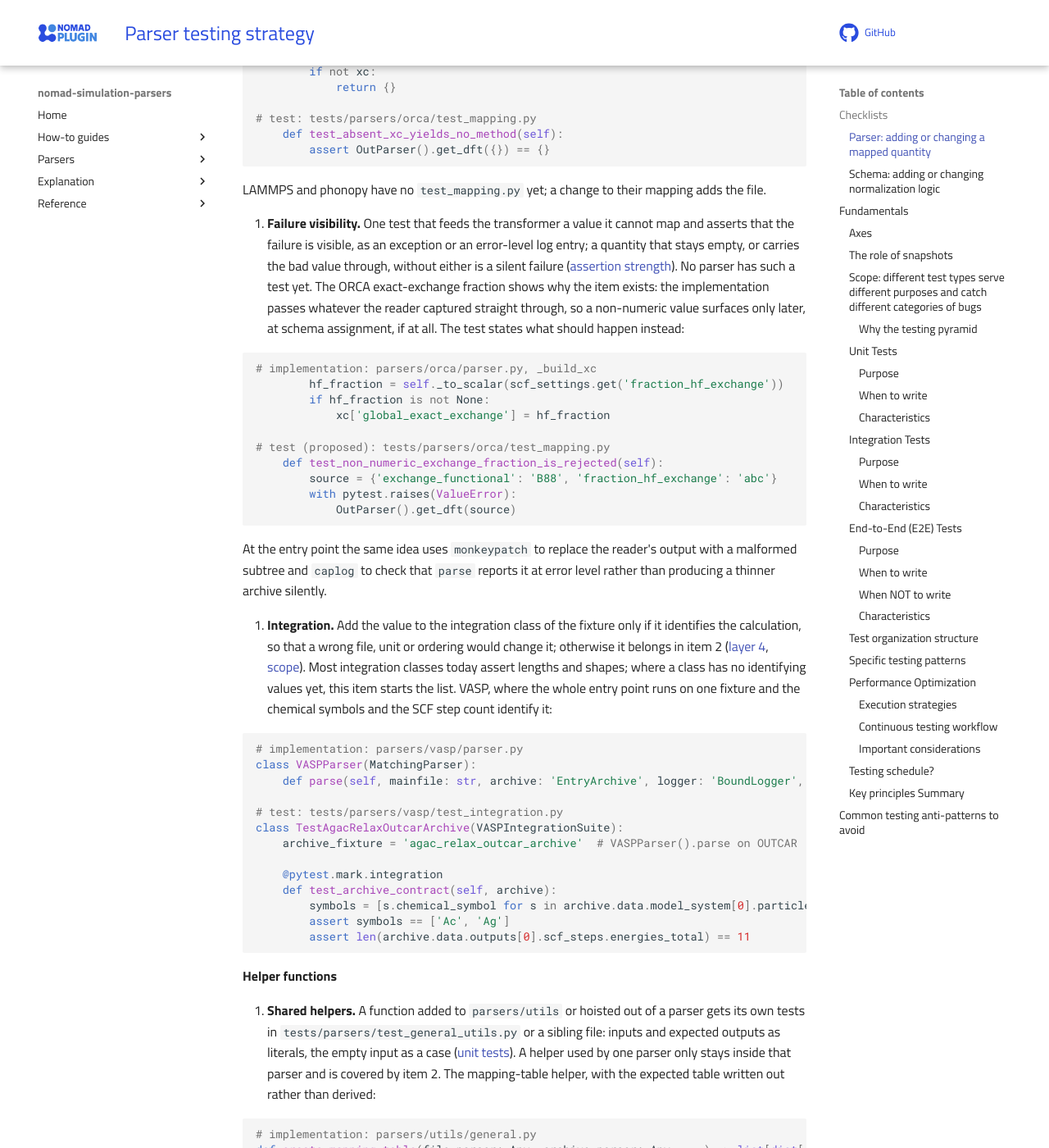
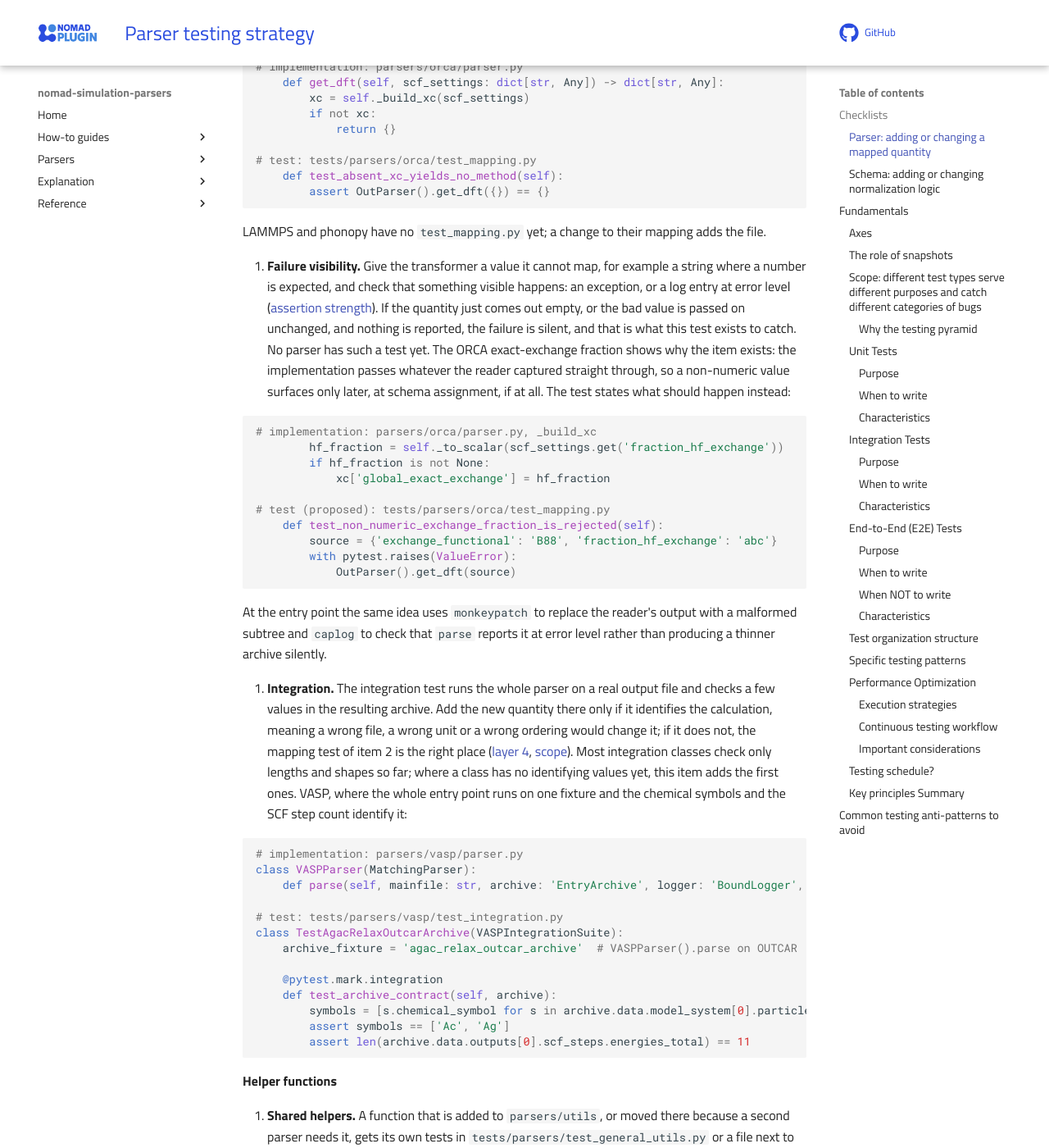
Before and after one commit to FAIRmat-NFDI/nomad-parser-plugins-simulation, an MkDocs documentation site: the page built from docs/parser_testing_strategy.md, in a window 1280 px wide and 1400 px high, scrolled down 1765 px. Shown: the whole window at 82% size. Built offline with MkDocs 1.6.1 and Material for MkDocs 9.7.7, drawn with Linux system fonts in a browser that asks for light colours; comment, search, counter and statistics services are not loaded; some of the changed text lies outside the part shown.

Commit message:
docs: say the checklist items in plain words

`````diff
--- a/docs/parser_testing_strategy.md
+++ b/docs/parser_testing_strategy.md
@@ -8,7 +8,7 @@
 
 **Text processing**
 
-1. **Extraction.** One inline fragment per source block the quantity comes from, in `test_reader.py`, asserting that the regex pulls the right value out of the text ([layer 2](how_to/test_parsers.md#layer-2-source-extraction)). This tests extraction only: the fragment is written into `tmp_path`, the lowest-level reader runs on it, and the result is the reader's own dictionary, compared with literals read off the fragment. No schema is involved; whether the value ends up in the right schema field is the question of item 4, which inspects the archive after the whole parser has run. ORCA:
+1. **Extraction.** In `test_reader.py`, write a few lines of output text that contain the quantity, run the reader on them, and check that the regex extracted the right value. If the quantity is assembled from several blocks of the output, write one such test per block ([layer 2](how_to/test_parsers.md#layer-2-source-extraction)). Only extraction is tested: the text goes into a file under `tmp_path`, the reader turns it into its dictionary, and the test compares entries of that dictionary with the numbers and strings visible in the text. The schema is not involved. Whether the value then lands in the right schema field is checked in item 4, on the archive the whole parser produces. ORCA:
 
 ````python
 # implementation: parsers/orca/text_parser.py
@@ -35,7 +35,7 @@
 
 **Mapping**
 
-2. **Mapped value.** One hand-built source dictionary per case in `test_mapping.py`, calling the transformer directly and asserting the mapped value, unit and shape ([layer 3](how_to/test_parsers.md#layer-3-mapping-contract)). Absent, empty, zero and `False` are separate cases where the quantity can take them; several cases go into one `pytest.mark.parametrize` with descriptive `ids` ([parameterized tests](#specific-testing-patterns)). VASP, a pure function with a table of cases:
+2. **Mapped value.** In `test_mapping.py`, call the transformer function directly on a small dictionary that stands in for the reader's output, and check the value, unit and shape it returns ([layer 3](how_to/test_parsers.md#layer-3-mapping-contract)). Each input dictionary with its expected result is one row of a `pytest.mark.parametrize` table, with an `ids` entry naming the case ([parameterized tests](#specific-testing-patterns)). Add rows for the quantity being absent, empty, zero or `False` wherever the source can produce them, because these are the inputs that mapping code most often drops silently. VASP, a pure function with a table of cases:
 
 ````python
 # implementation: parsers/vasp/common.py
@@ -70,7 +70,7 @@
 
    LAMMPS and phonopy have no `test_mapping.py` yet; a change to their mapping adds the file.
 
-3. **Failure visibility.** One test that feeds the transformer a value it cannot map and asserts that the failure is visible, as an exception or an error-level log entry; a quantity that stays empty, or carries the bad value through, without either is a silent failure ([assertion strength](#axes)). No parser has such a test yet. The ORCA exact-exchange fraction shows why the item exists: the implementation passes whatever the reader captured straight through, so a non-numeric value surfaces only later, at schema assignment, if at all. The test states what should happen instead:
+3. **Failure visibility.** Give the transformer a value it cannot map, for example a string where a number is expected, and check that something visible happens: an exception, or a log entry at error level ([assertion strength](#axes)). If the quantity just comes out empty, or the bad value is passed on unchanged, and nothing is reported, the failure is silent, and that is what this test exists to catch. No parser has such a test yet. The ORCA exact-exchange fraction shows why the item exists: the implementation passes whatever the reader captured straight through, so a non-numeric value surfaces only later, at schema assignment, if at all. The test states what should happen instead:
 
 ````python
 # implementation: parsers/orca/parser.py, _build_xc
@@ -87,7 +87,7 @@
 
    At the entry point the same idea uses `monkeypatch` to replace the reader's output with a malformed subtree and `caplog` to check that `parse` reports it at error level rather than producing a thinner archive silently.
 
-4. **Integration.** Add the value to the integration class of the fixture only if it identifies the calculation, so that a wrong file, unit or ordering would change it; otherwise it belongs in item 2 ([layer 4](how_to/test_parsers.md#layer-4-parser-integration), [scope](#scope-different-test-types-serve-different-purposes-and-catch-different-categories-of-bugs)). Most integration classes today assert lengths and shapes; where a class has no identifying values yet, this item starts the list. VASP, where the whole entry point runs on one fixture and the chemical symbols and the SCF step count identify it:
+4. **Integration.** The integration test runs the whole parser on a real output file and checks a few values in the resulting archive. Add the new quantity there only if it identifies the calculation, meaning a wrong file, a wrong unit or a wrong ordering would change it; if it does not, the mapping test of item 2 is the right place ([layer 4](how_to/test_parsers.md#layer-4-parser-integration), [scope](#scope-different-test-types-serve-different-purposes-and-catch-different-categories-of-bugs)). Most integration classes check only lengths and shapes so far; where a class has no identifying values yet, this item adds the first ones. VASP, where the whole entry point runs on one fixture and the chemical symbols and the SCF step count identify it:
 
 ````python
 # implementation: parsers/vasp/parser.py
@@ -107,7 +107,7 @@
 
 **Helper functions**
 
-5. **Shared helpers.** A function added to `parsers/utils` or hoisted out of a parser gets its own tests in `tests/parsers/test_general_utils.py` or a sibling file: inputs and expected outputs as literals, the empty input as a case ([unit tests](#unit-tests)). A helper used by one parser only stays inside that parser and is covered by item 2. The mapping-table helper, with the expected table written out rather than derived:
+5. **Shared helpers.** A function that is added to `parsers/utils`, or moved there because a second parser needs it, gets its own tests in `tests/parsers/test_general_utils.py` or a file next to it: a `parametrize` table of inputs and expected outputs, written out as literals, with the empty input as one row ([unit tests](#unit-tests)). A helper that only one parser uses stays in that parser and is covered by its mapping tests (item 2). The mapping-table helper, with the expected table written out rather than derived:
 
 ````python
 # implementation: parsers/utils/general.py
@@ -127,7 +127,7 @@
 
 **Before the pull request**
 
-6. **Markers.** `unit` on the reader, mapping and helper tests, `integration` on the entry-point class, `pipeline` only on the shared normalization contract, `large_fixture` on a class whose fixture lives in the fixture bundle; the markers decide which gate runs the test ([markers and CI](how_to/test_parsers.md#pytest-markers-and-ci), [selective execution](#performance-optimization)). The fast gate is `pytest -m 'unit and not large_fixture'`.
+6. **Markers.** Mark reader, mapping and helper tests `unit`, the integration class `integration`, and only the shared normalization suite `pipeline`; add `large_fixture` to a class whose input file lives in the fixture bundle. The markers decide in which CI stage a test runs ([markers and CI](how_to/test_parsers.md#pytest-markers-and-ci), [selective execution](#performance-optimization)). The fast gate is `pytest -m 'unit and not large_fixture'`.
 
 ````toml
 # definition: pyproject.toml
@@ -147,7 +147,7 @@
     archive_fixture = 'casci_qd_archive'
 ````
 
-7. **Fixture.** Prefer a synthetic fragment. If a real output is added, keep it small, record its origin, program version and licence next to it (the fixture's `conftest.py` entry or a `README` in its `tests/data` directory), and put it in the fixture bundle when it is large ([fixtures and manifests](how_to/test_parsers.md#fixtures-and-expected-data-manifests), [synthetic minimal data](#specific-testing-patterns)). ORCA, where small files stay in `tests/data` and the bundle root comes from the environment:
+7. **Fixture.** Prefer a few lines of made-up output text, as in item 1. If a real output file is added, keep it small, note where it came from, which program version wrote it and under which licence it may be redistributed (in the fixture's `conftest.py` entry or a `README` in its `tests/data` directory), and put it in the fixture bundle when it is large ([fixtures and manifests](how_to/test_parsers.md#fixtures-and-expected-data-manifests), [synthetic minimal data](#specific-testing-patterns)). ORCA, where small files stay in `tests/data` and the bundle root comes from the environment:
 
 ````python
 # fixtures: tests/parsers/orca/conftest.py
@@ -167,22 +167,22 @@
     return parse_large_orca('CoPc_CASSCF_SA.out')  # in the bundle
 ````
 
-8. **Output check.** Run the additive-output check against `develop`; every changed or removed leaf is a finding to explain in the pull request, every added leaf is expected ([additive-output check](how_to/test_parsers.md#additive-output-check), [the role of snapshots](#the-role-of-snapshots)).
+8. **Output check.** Run the additive-output check against `develop`. It parses the fixtures with both revisions and compares the archives value by value: new values are expected, every changed or removed value has to be explained in the pull request ([additive-output check](how_to/test_parsers.md#additive-output-check), [the role of snapshots](#the-role-of-snapshots)).
 
 ````bash
 tests/parsers/check_additivity.sh develop HEAD orca
 ````
 
-9. **Matrix.** Start or extend the parser's feature matrix (reader case, mapping case, integration case per advertised feature) in the parser's tests or documentation; no parser maintains one yet ([test ownership and minimum coverage](how_to/test_parsers.md#test-ownership-and-minimum-coverage)).
+9. **Matrix.** Add the quantity to the parser's feature matrix, the table that lists per supported feature which reader, mapping and integration test covers it, in the parser's tests or documentation; no parser has started this table yet, so the first change creates it ([test ownership and minimum coverage](how_to/test_parsers.md#test-ownership-and-minimum-coverage)).
 
 ### Schema: adding or changing normalization logic
 
 1. **Is a test due?** Yes unless the logic is trivial. The test is worth writing when it states the behaviour in terms simpler than the code: a table of input and expected output, a law the result obeys. A test that only re-reads a default, an IRI or a type (a guard) does not meet that bar and is not added ([assertion strength](#axes), [testing the framework instead of your code](#common-testing-anti-patterns-to-avoid)).
-2. **Cases.** One `pytest.mark.parametrize` with descriptive `ids`, expected values given as literals per case, never computed in the test. Include the empty input, the unset quantity and the undetermined result as cases ([parameterized tests](#specific-testing-patterns), [oracle](#axes)).
-3. **Negative.** The inputs that must warn or raise, asserted on the captured log or with `pytest.raises` ([unit tests, when to write](#unit-tests)).
-4. **Visibility.** Where the logic catches exceptions, one test that injects a failure and asserts it is logged at error level or re-raised ([assertion strength](#axes)).
+2. **Cases.** Write the cases as rows of one `pytest.mark.parametrize` table with an `ids` entry per row, and write each expected value out as a literal, never as a formula that repeats the rule under test. Include rows for the empty input, the unset quantity and the undetermined result ([parameterized tests](#specific-testing-patterns), [oracle](#axes)).
+3. **Negative.** For every input that must produce a warning or an exception, one test that checks the captured log or uses `pytest.raises` ([unit tests, when to write](#unit-tests)).
+4. **Visibility.** Where the code catches exceptions, one test that forces a failure inside the protected block and checks that it is logged at error level or raised again ([assertion strength](#axes)).
 5. **Docs.** Regenerate the schema documentation and commit it with the change.
-6. **Recurring constraints.** A constraint that appears for the third time (a shape, a length, a bounded range) is not another test; raise it as a mechanism, in the metainfo definition, the bounded types, or a contract ([maintainability](#key-principles-summary)).
+6. **Recurring constraints.** When the same kind of constraint (a shape, a length, a bounded range) needs a test for the third time, do not write the third test; propose a mechanism that enforces it everywhere, in the metainfo definition, in the bounded types, or as a contract ([maintainability](#key-principles-summary)).
 
 ## Fundamentals
 
`````
